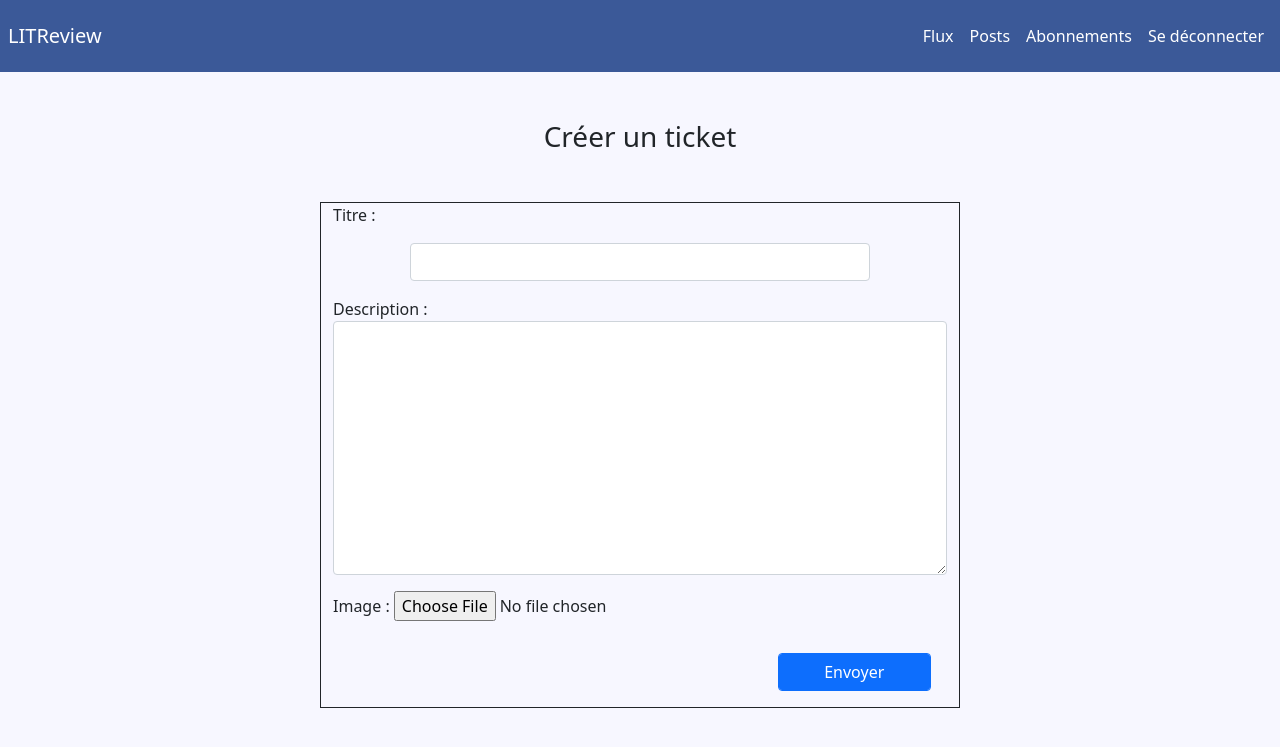
After one commit to Gauthier3090/P9_OpenClassrooms, a Django app: page /ticketing/ticket/create/ in a window 1280 px wide. The commit adds this page. Shown: the top 747 px of the page. Run offline with Django 4.2, Linux system fonts and the light colour scheme; a user stored in the database is signed in; some libraries are stand-ins or nearby versions.

Commit message:
create ticket and ask review

```diff
--- a/src/core/templates/flux.html
+++ b/src/core/templates/flux.html
@@ -3,10 +3,10 @@
 {% endblock header %}
 {% block flux %}
     <div class="d-flex justify-content-center align-items-center mt-5 gap-5">
-        <form action="">
+        <form action="{% url 'create-ticket' %}">
             <button class="btn btn-primary">Demander une critique</button>
         </form>
-        <form action="{% url 'review' %}">
+        <form action="{% url 'user-review' %}">
             <button class="btn btn-primary">Créer une critique</button>
         </form>
     </div>
--- /dev/null
+++ b/src/ticketing/templates/create-ticket.html
@@ -0,0 +1,13 @@
+{% block header %}
+    {% include 'navbar.html' %}
+{% endblock header %}
+<form method="post" action="{% url 'create-ticket' %}" enctype="multipart/form-data">
+    <h3 class="text-center mt-5">Créer un ticket</h3>
+    <div class="article container-fluid border border-dark w-50 mt-5">
+        {% csrf_token %}
+        {{ ticket.as_p }}
+        <div class="d-flex justify-content-end">
+            <input class="form-control m-3 btn btn-primary w-25" type="submit" value="Envoyer">
+        </div>
+    </div>
+</form>
--- a/src/ticketing/templates/review.html
+++ b/src/ticketing/templates/user-review.html
@@ -7,7 +7,7 @@
     <small class="custom-small">{{ error_review }}</small>
     <small class="custom-small">{{ error_ticket }}</small>
 </div>
-<form method="post" action="{% url 'review' %}" enctype="multipart/form-data">
+<form method="post" action="{% url 'user-review' %}" enctype="multipart/form-data">
     <div class="article container-fluid border border-dark w-50 mt-5">
         <p class="mt-3">Livre / Article</p>
         {% csrf_token %}
--- a/src/ticketing/urls.py
+++ b/src/ticketing/urls.py
@@ -1,9 +1,11 @@
 from django.urls import path
 from .views import TicketModifyPage, ReviewPage, ReviewModifyPage, ReviewDeletePage, TicketDeletePage, CreateReview
+from .views import CreateTicket
 from django.contrib.auth.decorators import login_required
 
 urlpatterns = [
-    path("review/create/", login_required(ReviewPage.as_view()), name="review"),
+    path("review/create/", login_required(ReviewPage.as_view()), name="user-review"),
+    path("ticket/create/", login_required(CreateTicket.as_view()), name="create-ticket"),
     path('ticket/<pk>/edit/', login_required(TicketModifyPage.as_view()), name="edit-ticket"),
     path('review/<pk>/edit/', login_required(ReviewModifyPage.as_view()), name="edit-review"),
     path('ticket/<pk>/delete/', login_required(TicketDeletePage.as_view()), name="delete-ticket"),
--- a/src/ticketing/views.py
+++ b/src/ticketing/views.py
@@ -1,5 +1,7 @@
 import datetime
-from django.shortcuts import render
+from django.http import HttpResponseRedirect
+from django.shortcuts import redirect, render
+from django.urls import reverse
 from django.views.generic import View, UpdateView, DeleteView, CreateView
 from .forms import ReviewForm, TicketForm
 from .models import Review, Ticket
@@ -72,7 +74,7 @@ class TicketModifyPage(UpdateView):
 
 
 class ReviewPage(View):
-    template = "review.html"
+    template = "user-review.html"
 
     def get(self, request):
         review_form = ReviewForm(request.GET)
@@ -141,3 +143,26 @@ class CreateReview(CreateView):
         else:
             print(review_form.errors)
         return render(request, self.template, context={"form": review_form, "ticket": ticket})
+
+
+class CreateTicket(View):
+    template = "create-ticket.html"
+
+    def get(self, request):
+        ticket_form = TicketForm(request.GET, request.FILES)
+        return render(request, self.template, context={"ticket": ticket_form})
+
+    def post(self, request):
+        ticket_form = TicketForm(request.POST, request.FILES)
+        if ticket_form.is_valid():
+            title = ticket_form.cleaned_data["title"]
+            description = ticket_form.cleaned_data["description"]
+            image = ticket_form.cleaned_data["image"]
+            time_created = datetime.date.today()
+            ticket = Ticket.objects.create(title=title, description=description, user=request.user,
+                                           image=image, time_created=time_created)
+            ticket.save()
+            return HttpResponseRedirect("flux")
+        else:
+            print(ticket_form.errors)
+        return render(request, self.template, context={"ticket": ticket_form})
```
Also changed, not shown: src/core/templates/ticket.html (+6 -2 lines), src/db.sqlite3.
